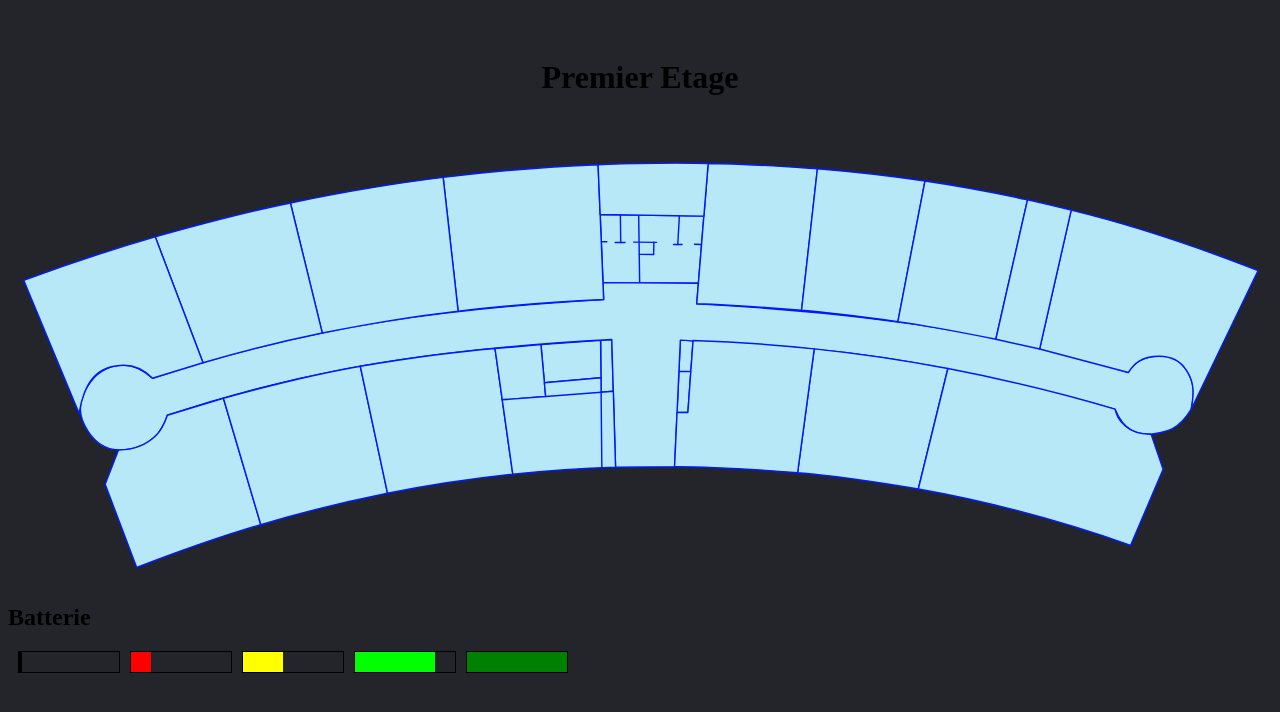
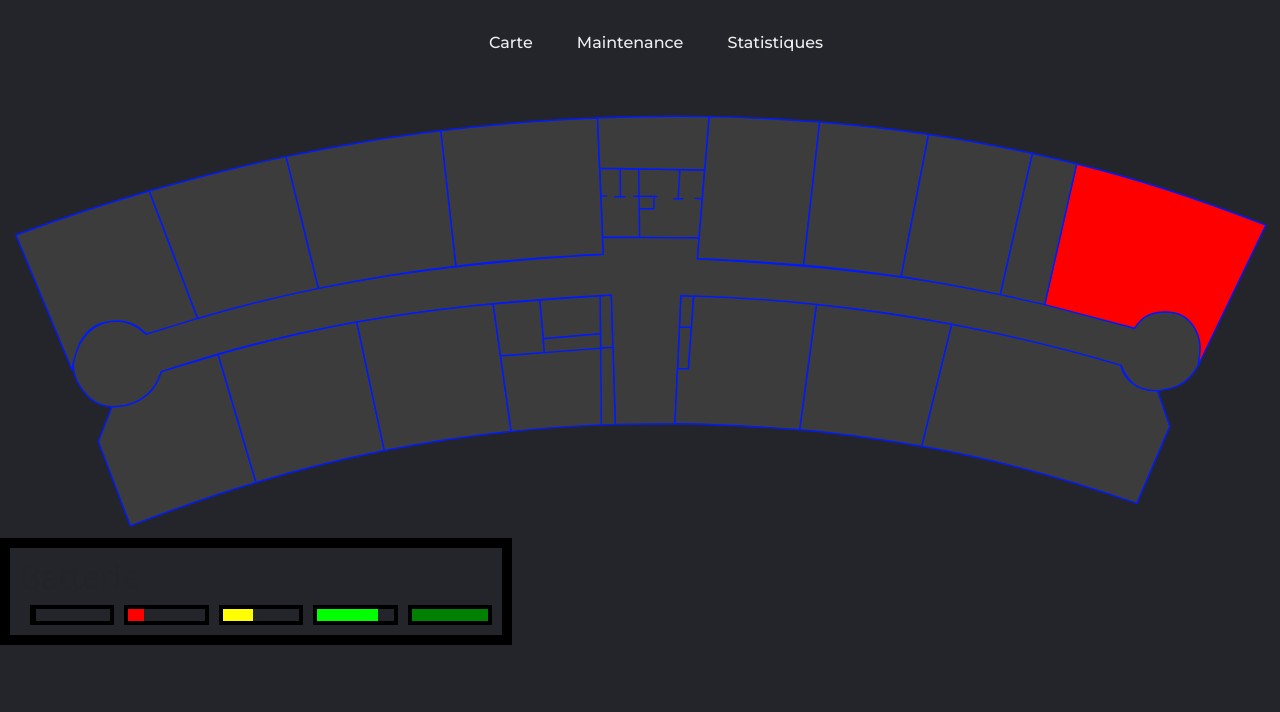
Before and after one commit to Iamkylian/SAE-ALT-S3-Dev-23-24-OccupationSalles-Equipe-1, a PHP site: page /Maintenance/premierEtage.php in a window 1280 px wide. Shown: the top 712 px of the page. Run offline with PHP 8.4, Linux system fonts and the light colour scheme; data comes from the database, SQL or seed files in the repository; data that the repository does not hold is empty.

Commit message:
ajout maintenance

```diff
--- a/Docker/php/Maintenance/premierEtage.php
+++ b/Docker/php/Maintenance/premierEtage.php
@@ -8,15 +8,23 @@
     <link rel="stylesheet" href="../Css/Maintenance/style.css">
 </head>
 <style>
+
+    #battery{
+        border: 10px solid black;
+        padding: 10px;
+        width: 40%;
+    }
+
     #levels {
         display: flex;
         flex-direction: row;
+        justify-content: left;
     }
 
     .battery-level {
       width: 100px;
       height: 20px;
-      border: 1px solid #000;
+      border: 4px solid #000;
       position: relative;
       margin-left: 10px;
     }
@@ -35,7 +43,7 @@
     .green { background-color: #008000; }
 
     g {
-        fill: rgb(183, 232, 247);
+        fill: rgb(60, 60, 60);
         stroke: rgb(0, 26, 255);
         fill-opacity: 1;
         stroke-width: 1px;
@@ -51,22 +59,53 @@
         stroke-linecap: round;
         stroke-linejoin: round;
         stroke-opacity: 1;
-        transition: fill 0.5s, stroke 0.5s; /* Adjust the duration as needed */
+        transition: fill 0.5s, stroke 0.5s;
     }
 
     .changeColor:hover path {
         fill: rgb(0, 240, 255);
         stroke: rgb(51, 102, 204);
     }
+
+    <?php
+        include("../connect.inc.php");
+
+        $query = $conn->prepare("SELECT room,batteryLevel FROM Battery, Device WHERE Device.id = Battery.deviceId AND room LIKE 'B1%';");
+
+        $query->execute();
+
+        $result = $query->get_result();
+
+        $devices = array();
+
+        // Parcourir les résultats et les stocker dans le tableau
+        while ($row = $result->fetch_assoc()) {
+            $roomId = $row['room'];
+            $battery = $row['batteryLevel'];
+            if ($battery > 80) {
+                $style = "fill: green;";
+            } elseif ($battery >= 60 && $battery <= 80) {
+                $style = "fill: ligth-green;";
+            } elseif ($battery >= 40 && $battery < 60) {
+                $style = "fill: ligth-yellow;";
+            } elseif ($battery >= 20 && $battery < 40) {
+                $style = "fill: ligth-brown;";
+            } elseif ($battery >= 0 && $battery < 20) {
+                $style = "fill: red;";
+            } else {
+                $style = "fill: reg(60,60,60);";
+            }
+            echo "#$roomId { $style }";
+        }
+    ?>
+
   </style>
 
 <body>
 
-<header id='head'>
-    <h1>Premier Etage</h1>
-</header>
+    <?php include_once('../Parts/navbar.php') ?>
 
-<svg viewBox="0 0 877.99769 300">
+    <svg viewBox="0 0 877.99769 300">
         <g id="san" class="changeColor">
             <title>SAN.</title>
             <path id="path4040" d="m 411.34315,46.153649 c 23.72452,0.38611 47.78547,0.7777 72.02524,1.1722 l -3.79645,46.59951 -66.23478,-0.41214 z"/>
@@ -178,6 +215,7 @@
         </g>
     </svg>
 
+    <div id="battery">
         <div id="title">
             <h2>Batterie</h2>
         </div>
```
Also changed, not shown: other parts of Docker/php/Maintenance/premierEtage.php (+20 -22 lines), Docker/php/Carte/premierEtage.php (+10 -6 lines).
